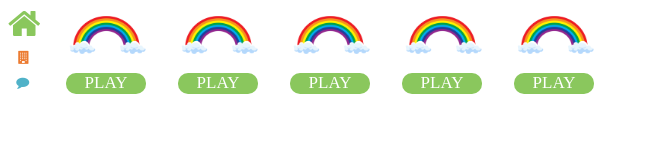
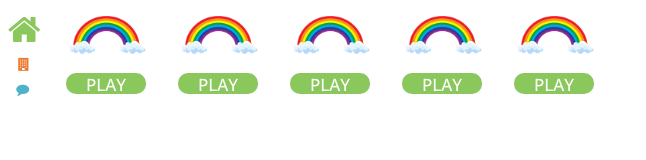
Before and after one commit to kjs2-SD6aAV-XGa-C3nv/PortalWall, a plain HTML site: page index.html in a window 1280 px wide. Shown: the full height of the page, 0-646 px from the left. Drawn offline with Linux system fonts and the light colour scheme.

Commit message:
font fix

```diff
--- a/style.css
+++ b/style.css
@@ -1,3 +1,11 @@
+	@font-face{
+		font-family:Open Sans;
+		src: url(OpenSans-Medium.ttf);
+
+	}
+  body{
+    font-family: 'Open Sans';
+  }
 /* Create three equal columns that floats next to each other */
   .column {
     float: left;
```
Also changed, not shown: OpenSans-Medium.ttf (added), blue-logo.png (deleted), green-logo.png (deleted), orange-logo.png (deleted), 1 other file.
